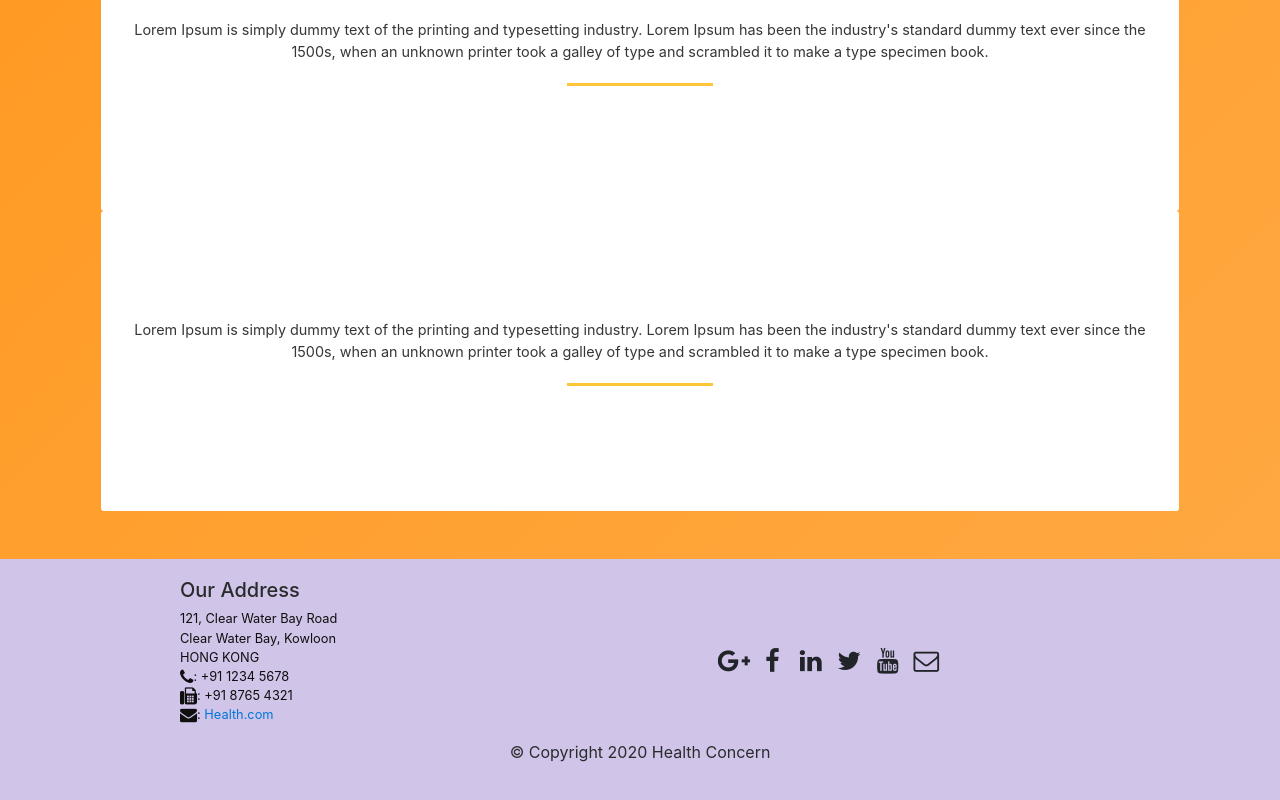
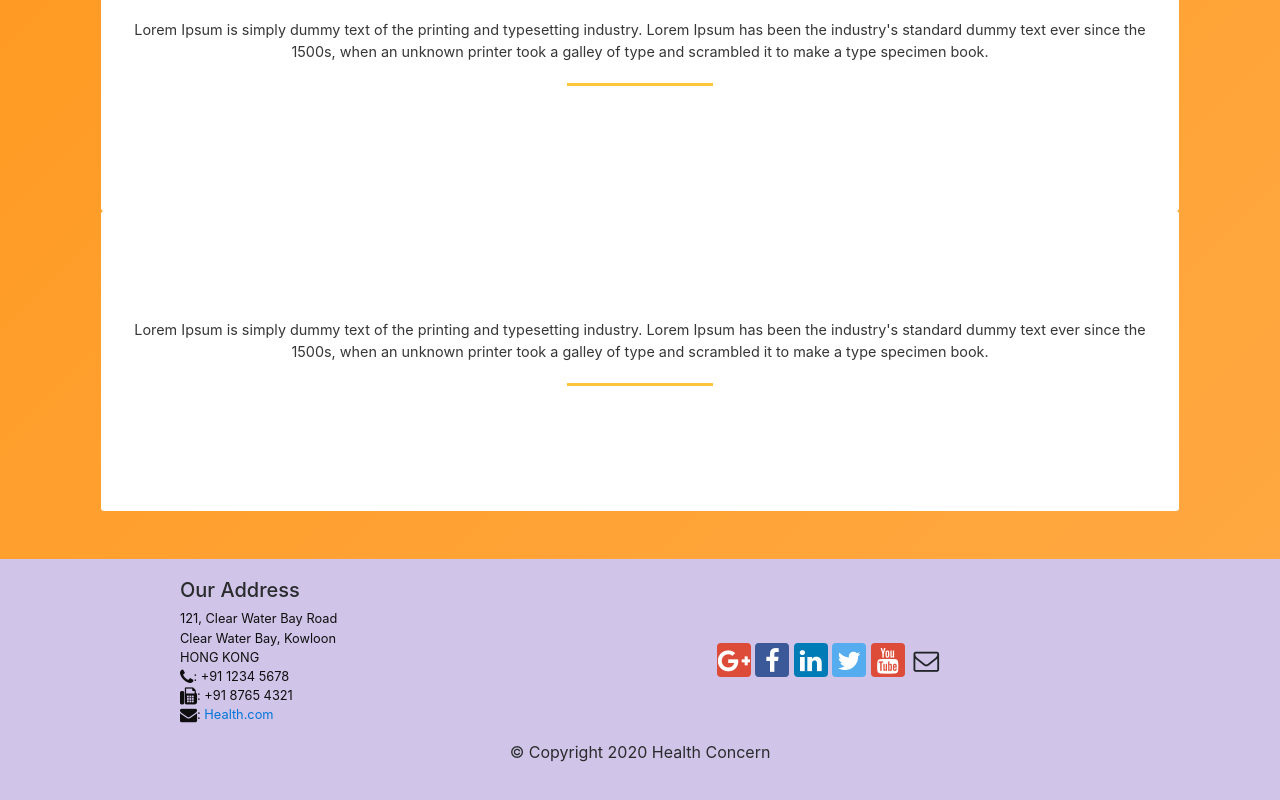
Before and after one commit to Nikhil-Gupta-prog/Nikhil-Gupta-prog.github.io, a website: page index.html in a window 1280 px wide. Shown: the part 2209-3009 px from the top of the page. Drawn offline with nearby package versions, Linux system fonts and the light colour scheme.

Commit message:
Update index.html

```diff
--- a/index.html
+++ b/index.html
@@ -10,7 +10,7 @@
         <link rel="stylesheet" href="node_modules/bootstrap-social/bootstrap-social.css">
         <link rel="stylesheet" href="./css/index.css">
         <link rel="stylesheet" href="https://cdn.jsdelivr.net/npm/bootstrap@4.5.3/dist/css/bootstrap.min.css" integrity="sha384-TX8t27EcRE3e/ihU7zmQxVncDAy5uIKz4rEkgIXeMed4M0jlfIDPvg6uqKI2xXr2" crossorigin="anonymous">
-
+	<link rel="stylesheet"  href="https://cdnjs.cloudflare.com/ajax/libs/bootstrap-social/5.1.1/bootstrap-social.min.css">
         <link rel="stylesheet" href="https://cdnjs.cloudflare.com/ajax/libs/slick-carousel/1.8.1/slick.min.css">
         <link href="https://maxcdn.bootstrapcdn.com/bootstrap/4.0.0-alpha.6/css/bootstrap.min.css" rel="stylesheet">
         <link href="https://cdnjs.cloudflare.com/ajax/libs/slick-carousel/1.8.1/slick.min.css" rel="stylesheet">
```
